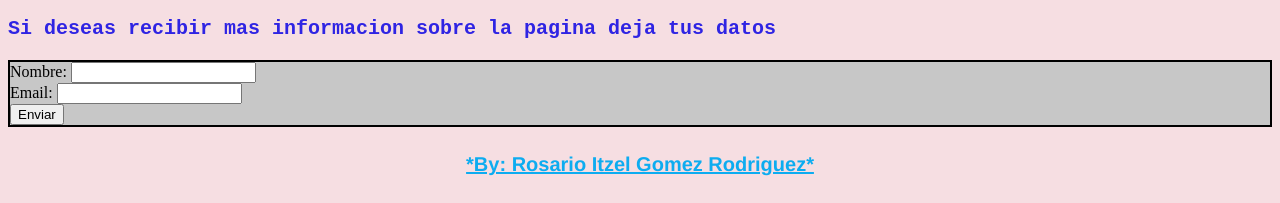
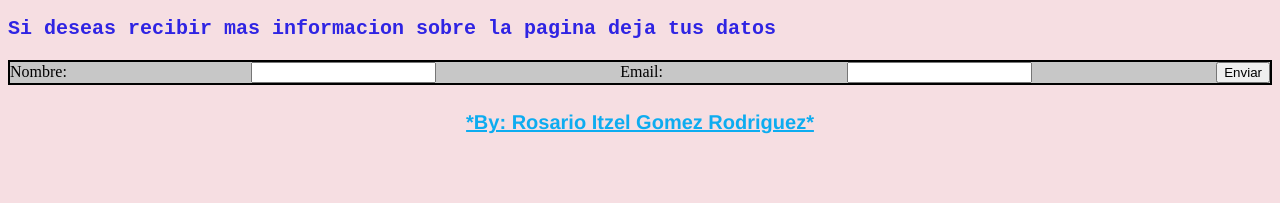
Before and after one commit to Itzy07/PROYECTO-BECALOS, a plain HTML site: page index.html in a window 1280 px wide. Shown: the part 1296-1499 px from the top of the page. After the commit the page ends 1457 px from the top, so only its background shows below. Drawn offline with Linux system fonts and the light colour scheme.

Commit message:
se agrego display-flex, justify content:space-between

```diff
--- a/index.html
+++ b/index.html
@@ -25,8 +25,8 @@
 
     <h3 id="fuente">Si deseas recibir mas informacion sobre la pagina deja tus datos</h3>
     <form action="https://sheetdb.io/api/v1/m710yu4bo9i9g" method="POST" >
-        <div class=" box">Nombre: <input type="text" name="nombre"><br>
-        Email: <input type="email" name="email"><br>
+        <div class=" box">Nombre: <input type="text" name="nombre">
+        Email: <input type="email" name="email">
         <input type="submit" value="Enviar">
         </div>
     </form>
--- a/paginas/style.css
+++ b/paginas/style.css
@@ -39,6 +39,8 @@ body {
     font-weight: bold;
     text-decoration: underline;
     font-size: 20px;
+
+
 }
 #fuente {
     font-family: 'Courier New', Courier, monospace;
@@ -49,11 +51,15 @@ body {
 .inline {
     display: block;
     color: blueviolet;
+
 }
 .box {
     border: 2px solid black;
     background-color: rgb(199, 199, 199);
     padding: 30 px;
-    margin: 10 px 8 px 6px 4px;
+    margin: 10 px 8 px 10px 8px;
     box-sizing: border-box;
+    display: flex;
+    justify-content: space-between;
+    align-items: center;
 }
```
